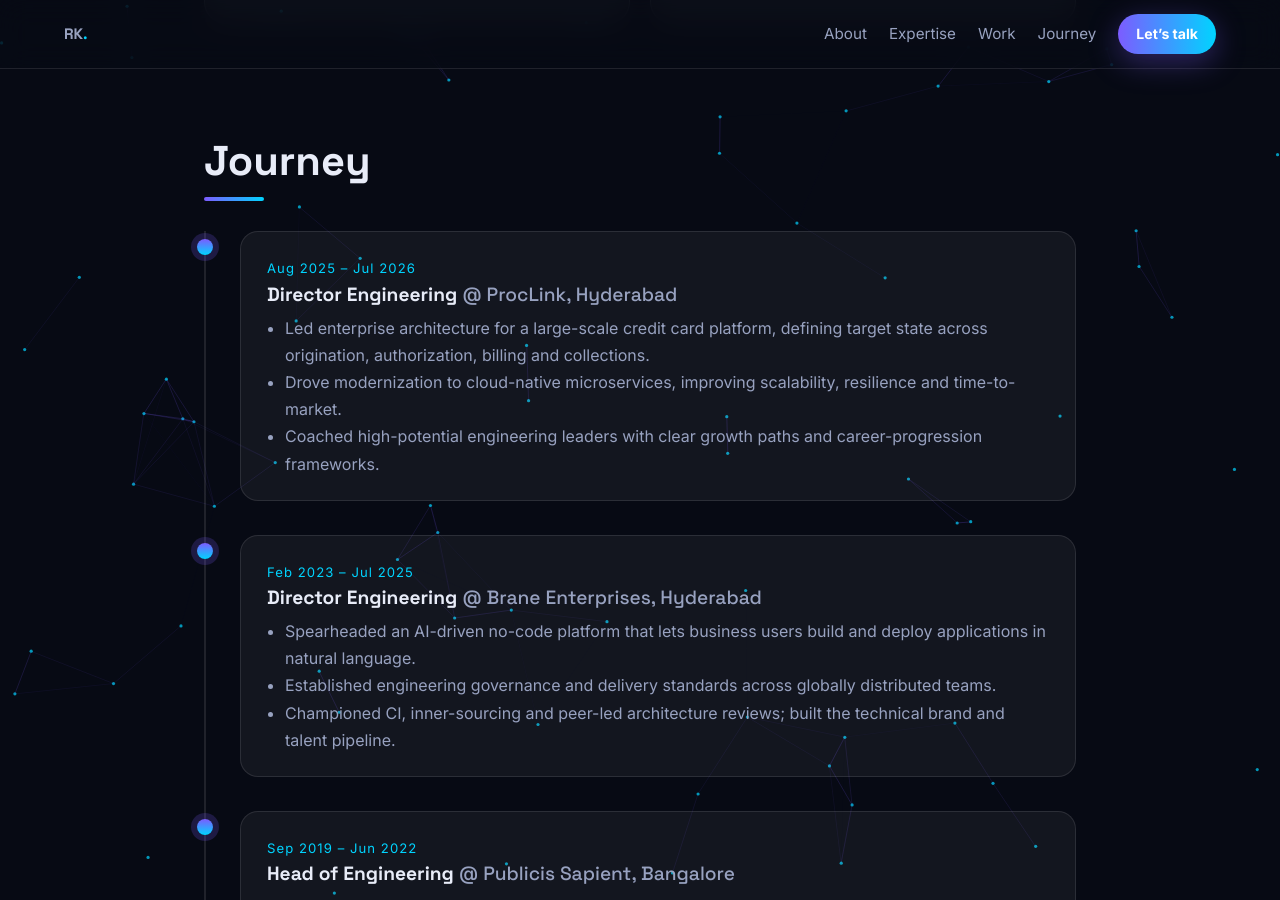
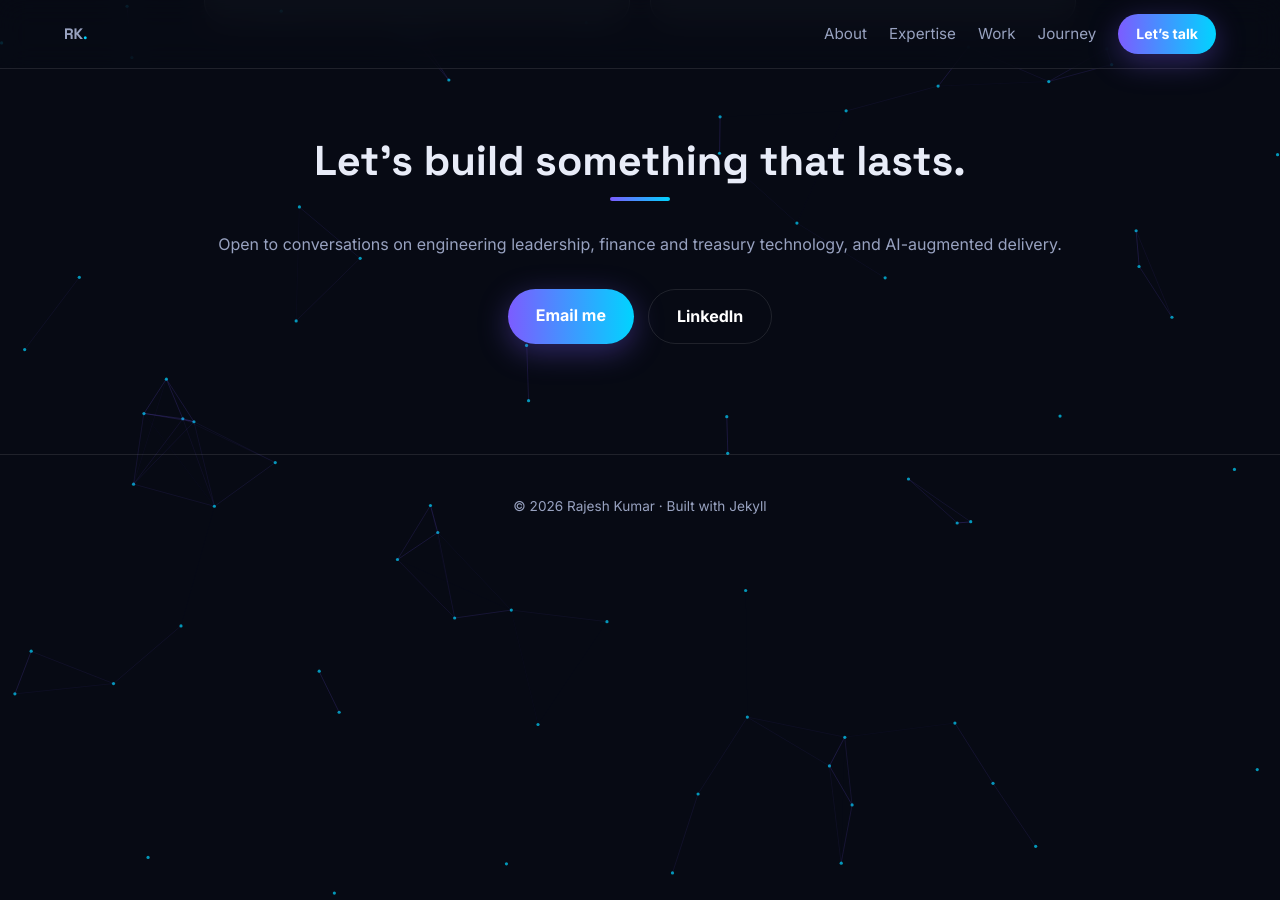
Before and after one commit to RajeshJangra/RajeshJangra.github.io, a Jekyll site: the page built from index.html, in a window 1280 px wide and 900 px high, scrolled down 3542 px. Built offline with Jekyll 4.4.1, drawn with Linux system fonts in a browser that asks for light colours; some of the changed text lies outside the part shown.

Commit message:
Revise concurrent users and experience details
Updated concurrent users served description and modified a paragraph about experience.

```diff
--- a/index.html
+++ b/index.html
@@ -24,7 +24,7 @@ layout: default
   <h2>About</h2>
   <div class="about">
     <p>I build and lead global engineering organizations for banking and financial services, delivering <strong>transaction-banking, payments, billing, collections and investment platforms</strong> on event-driven, cloud-native architectures.</p>
-    <p>That includes a 120-member program for Goldman Sachs' commercial banking platform and the target-state architecture for a large-scale credit card platform. Most recently I built an AI-driven no-code platform and drove GenAI adoption across engineering teams.</p>
+    <p>That includes a 120-member program for a very big Investment Bank commercial banking platform and the target-state architecture for a large-scale credit card platform. Most recently I built an AI-driven no-code platform and drove GenAI adoption across engineering teams.</p>
     <p>I'm known for technology strategy and roadmaps, engineering governance, regulatory-grade security and compliance, and for growing engineering managers and leaders across India and global locations.</p>
   </div>
 </section>
@@ -55,23 +55,6 @@ layout: default
   </div>
 </section>
 
-<section id="journey" class="wrap">
-  <h2 class="reveal">Journey</h2>
-  <div class="timeline">
-    {% for e in site.data.experience %}
-    <div class="item reveal">
-      <div class="dot"></div>
-      <div class="body">
-        <span class="period">{{ e.period }}</span>
-        <h3>{{ e.role }} <em>@ {{ e.company }}</em></h3>
-        <ul>{% for p in e.points %}<li>{{ p }}</li>{% endfor %}</ul>
-      </div>
-    </div>
-    {% endfor %}
-  </div>
-  <p class="edu reveal">🎓 Master's in Computer Application · Thapar University, Patiala (2004)</p>
-</section>
-
 <section id="contact" class="wrap contact reveal">
   <h2>Let’s build something that lasts.</h2>
   <p>Open to conversations on engineering leadership, finance and treasury technology, and AI-augmented delivery.</p>
```
Also changed, not shown: other parts of index.html (+1 -1 lines).
